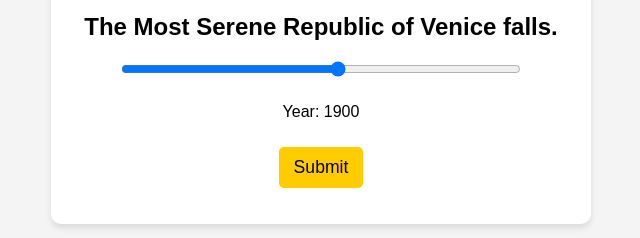
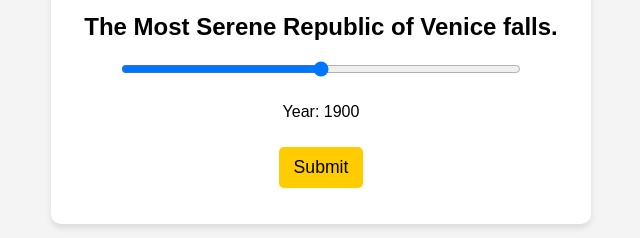
Before and after one commit to YutongHanOfficial/YearGame, a plain HTML site: page index.html in a window 1280 px wide. Shown: the part 129-367 px from the top of the page, 319-959 px from the left. Drawn offline with Linux system fonts and the light colour scheme.

Commit message:
Update index.html

```diff
--- a/index.html
+++ b/index.html
@@ -16,7 +16,7 @@
         <h2 id="event">Loading...</h2>
 
         <div class="slider-container">
-            <input type="range" id="yearSlider" min="1750" max="2025" value="1900" class="slider">
+            <input type="range" id="yearSlider" min="1575" max="2025" value="1800" class="slider">
             <p>Year: <span id="yearValue">1900</span></p>
         </div>
 
```
